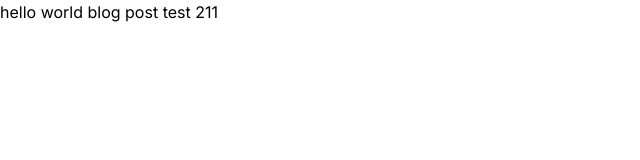
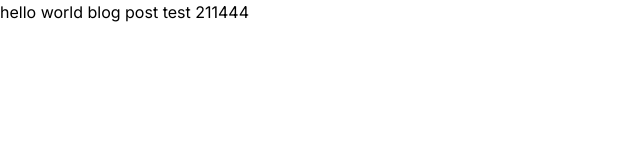
Before and after one commit to pankaj-o/NextJS-Node, a Next.js app: page / in a window 1280 px wide. Shown: the top 160 px of the page, without its empty margins (0-640 px from the left). Built offline with nearby package versions, Linux system fonts and the light colour scheme.

Commit message:
new commit

```diff
--- a/src/app/page.js
+++ b/src/app/page.js
@@ -4,7 +4,7 @@ export default function Home() {
   return (
    <>
 
-   <h1>hello world blog post test 211</h1>
+   <h1>hello world blog post test 211444</h1>
    </>
   )
 }
```
